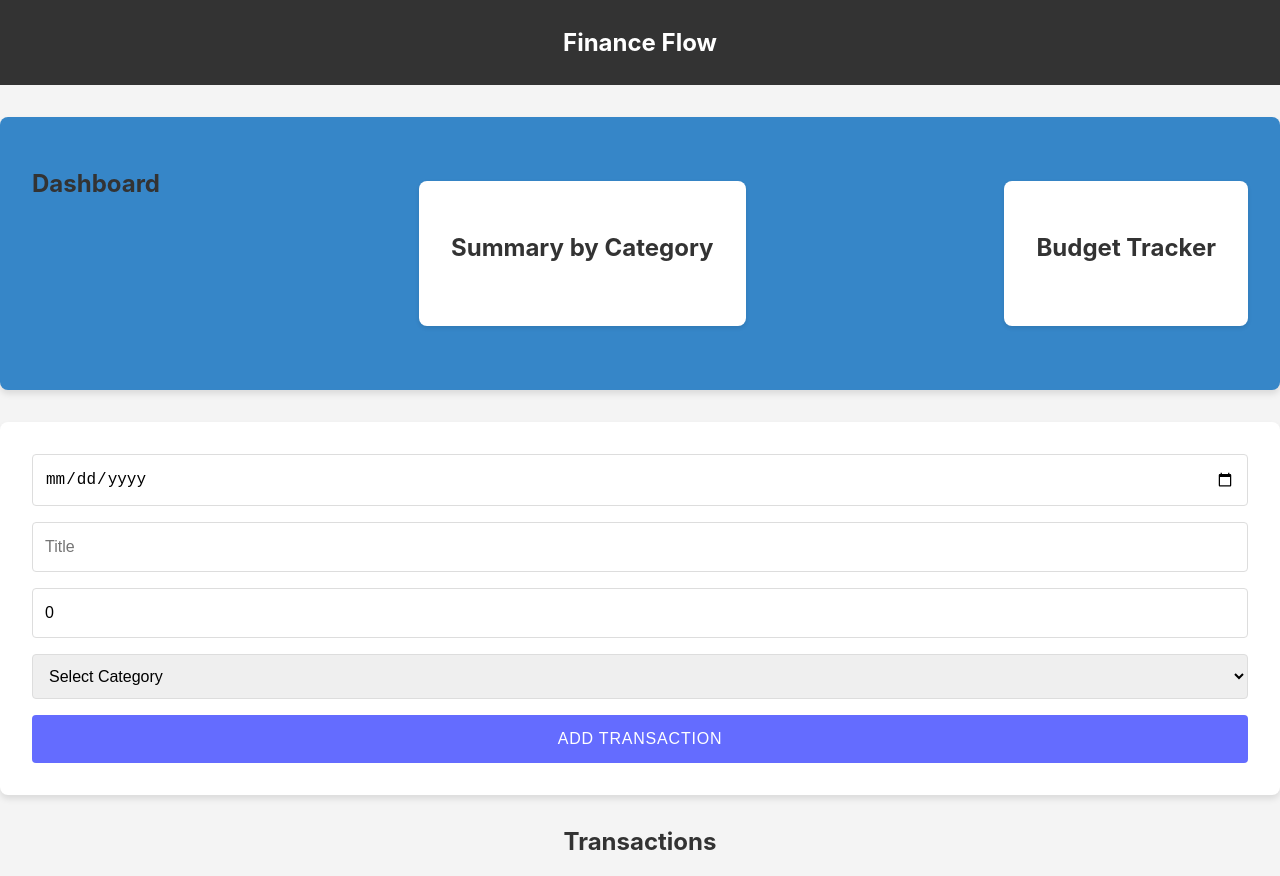
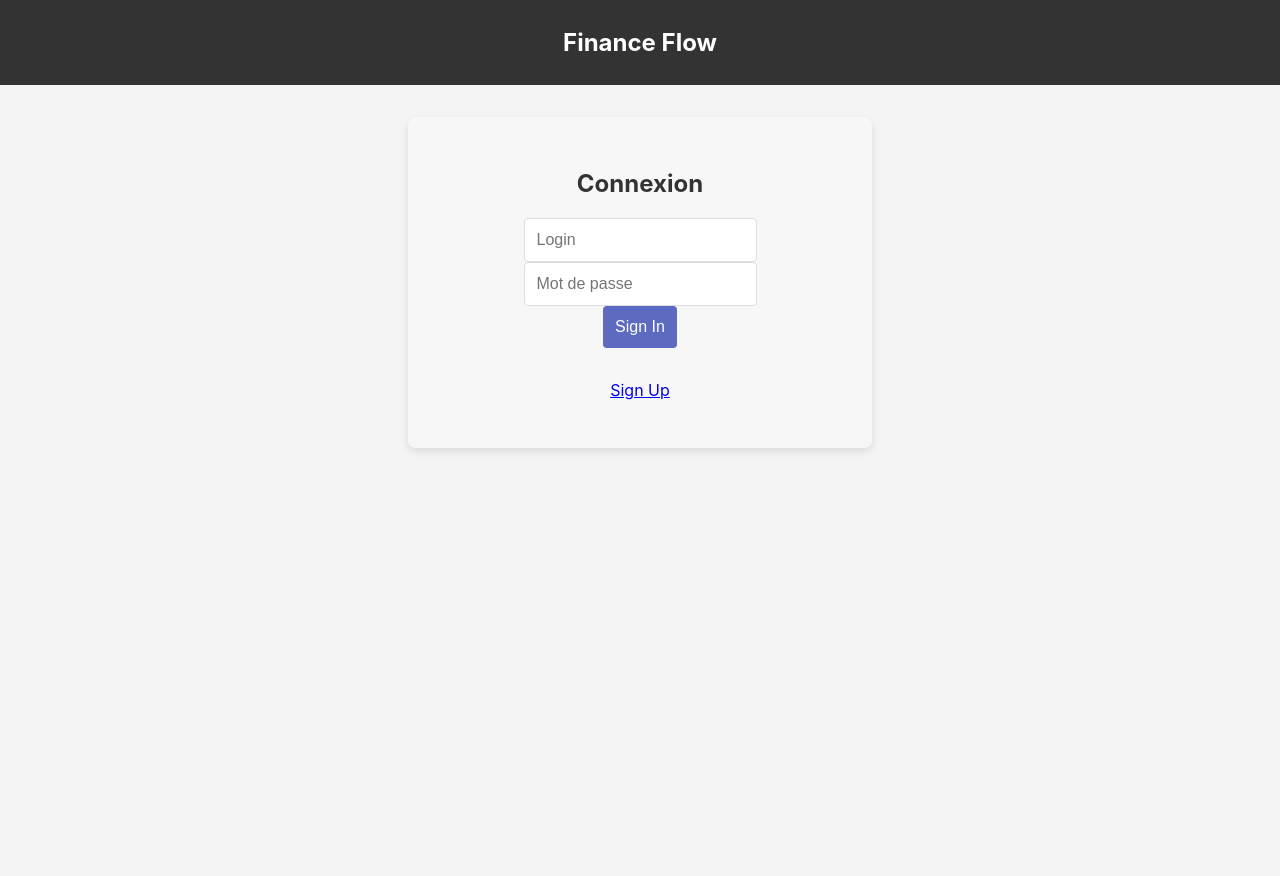
Before and after one commit to anais-labit/finance-flow-front, a React (Vite) app in the folder finance-flow-front/: page / in a window 1280 px wide. After the commit the page ends 800 px from the top, so only its background shows below. Built offline with nearby package versions, Linux system fonts and the light colour scheme.

Commit message:
login fonctionnel

```diff
--- a/finance-flow-front/src/App.jsx
+++ b/finance-flow-front/src/App.jsx
@@ -1,23 +1,34 @@
-import React from 'react';
-import Navbar from './components/Navbar';
-import Dashboard from './components/Dashboard';
-import TransactionForm from './components/TransactionForm';
-import TransactionList from './components/TransactionList';
-// import Login from './components/Login';
-import { FinanceProvider } from './contexts/FinanceContext';
-import './App.css';
-import './index.css';
+import React, { useState } from "react";
+import Navbar from "./components/Navbar";
+import Dashboard from "./components/Dashboard";
+import TransactionForm from "./components/TransactionForm";
+import TransactionList from "./components/TransactionList";
+import LoginForm from "./components/LoginForm";
+import { FinanceProvider } from "./contexts/FinanceContext";
+import "./App.css";
+import "./index.css";
 
 function App() {
+  const [isConnected, setIsConnected] = useState(false);
+  const [welcomeLogin, setWelcomeLogin] = useState("");
+
   return (
     <FinanceProvider>
       <div className="App">
         <Navbar />
         <main>
-          {/* <Login /> */}
-          <Dashboard />
-          <TransactionForm />
-          <TransactionList />
+          {!isConnected ? (
+            <LoginForm
+              setIsConnected={setIsConnected}
+              welcomeLogin={welcomeLogin}
+            />
+          ) : (
+            <>
+              <Dashboard />
+              <TransactionForm />
+              <TransactionList />
+            </>
+          )}
         </main>
       </div>
     </FinanceProvider>
--- /dev/null
+++ b/finance-flow-front/src/components/LoginForm.jsx
@@ -0,0 +1,79 @@
+import React, { useState } from "react";
+import "../assets/css/Login.css";
+
+function LoginForm({ setIsConnected }) {
+  const [login, setLogin] = useState("");
+  const [password, setPassword] = useState("");
+
+  async function handleLogin() {
+    let data = new FormData();
+    data.append("login", login);
+    data.append("password", password);
+    data.append("submitLoginForm", "");
+
+    let response = await fetch(
+      "http://localhost/plateforme/finance-flow-back/index.php",
+      {
+        method: "POST",
+        body: data,
+        mode: "cors",
+      }
+    );
+    let jsonResponse = await response.text();
+    // console.log(jsonResponse);
+    setIsConnected(true);
+  }
+
+  return (
+    <div className="login-form">
+      <form id="loginForm" action="" method="post">
+        <h2 className="text-center">Connexion</h2>
+        <p id="message"></p>
+        <div className="form-group">
+          <label htmlFor="login" id="login"></label>
+          <input
+            type="text"
+            name="login"
+            className="form-control"
+            placeholder="Login"
+            required="required"
+            autoComplete="off"
+            onChange={(e) => {
+              setLogin(e.target.value), console.log(login);
+            }}
+          />
+        </div>
+        <div className="form-group">
+          <label htmlFor="password" id="password"></label>
+          <input
+            type="password"
+            name="password"
+            className="form-control"
+            placeholder="Mot de passe"
+            required="required"
+            autoComplete="off"
+            onChange={(e) => {
+              setPassword(e.target.value), console.log(password);
+            }}
+          />
+        </div>
+        <div className="form-group">
+          <button
+            type="button"
+            name="submit"
+            className="btn btn-primary btn-block"
+            id="signInBtn"
+            onClick={handleLogin}
+          >
+            Sign In
+          </button>
+        </div>
+      </form>
+      <p className="text-center">
+        <a href="inscription.php">Sign Up</a>
+      </p>
+    </div>
+  );
+}
+
+export default LoginForm;
```
Also changed, not shown: finance-flow-front/src/components/Login.jsx (deleted, +0 -31 lines), finance-flow-front/src/components/RegisterForm.jsx (added, +131 -0 lines), 1 other file (tests, documents, lock files or other folders).
